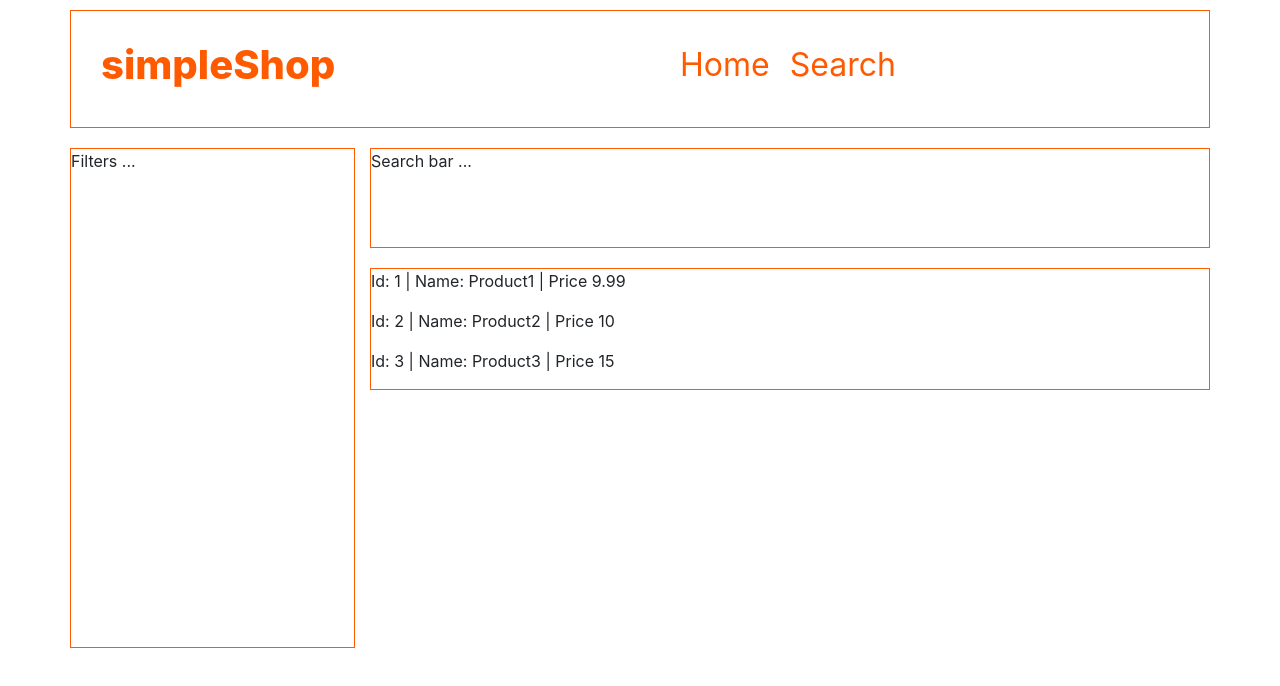
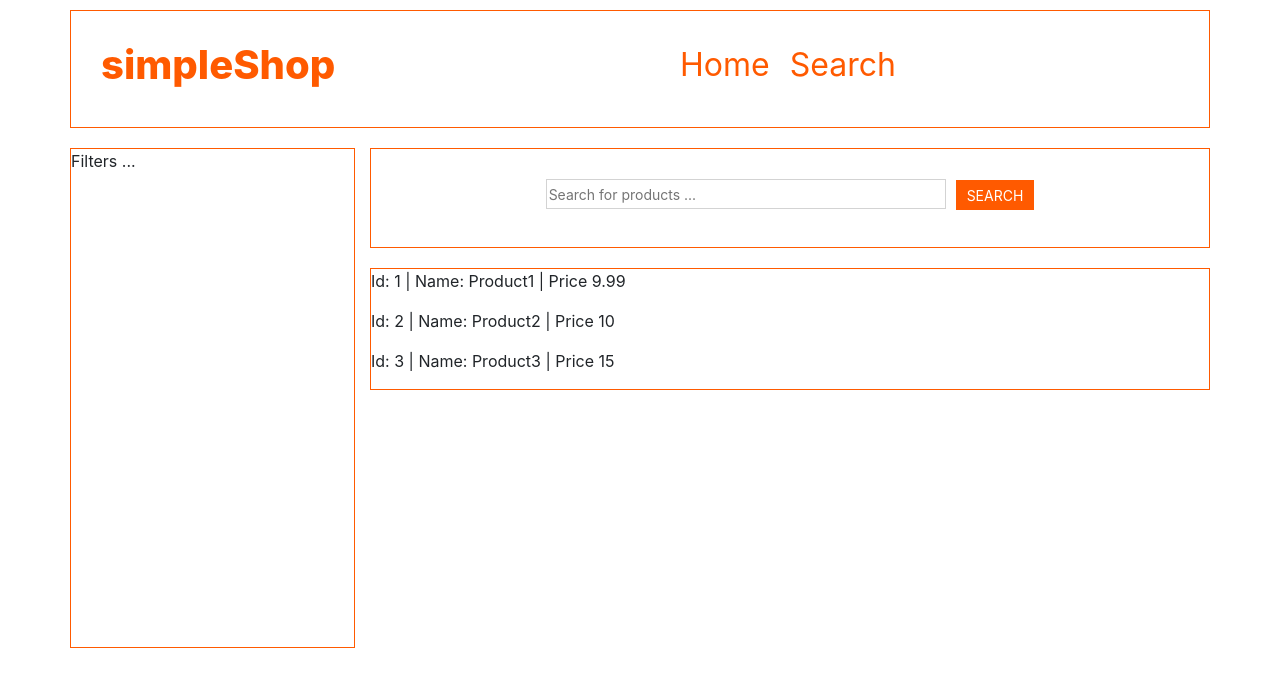
Before and after one commit to BartekMazurek/vue3SimpleShop, a Vue app: page /search in a window 1280 px wide. Shown: the top 686 px of the page. Built offline with nearby package versions, Linux system fonts and the light colour scheme.

Commit message:
Added product search functionality in search bar component

```diff
--- a/src/components/SearchBar.vue
+++ b/src/components/SearchBar.vue
@@ -1,20 +1,71 @@
 <template>
     <div class="search-bar">
-        Search bar ...
+        <div class="content">
+            <input type="text" placeholder="Search for products ..." v-model="queryString">
+            <button class="btn" @click="searchProductByQueryString">SEARCH</button>
+        </div>
     </div>
 </template>
 
 <script>
 
 export default {
-    name: "SearchBar"
+    name: "SearchBar",
+    data: () => ({
+        queryString: ''
+    }),
+    methods: {
+        searchProductByQueryString() {
+            this.$emit('searchQueryString', this.queryString);
+        }
+    }
 }
 
 </script>
 
 <style scoped>
-    .search-bar {
-        height: 100px;
-        border: 1px solid #ff5a00;
-    }
+
+.search-bar {
+    height: 100px;
+    border: 1px solid #ff5a00;
+    display: flex;
+}
+
+.search-bar .content {
+    margin: 30px auto 0;
+}
+
+.search-bar input[type="text"],
+.search-bar input[type="text"]:focus,
+.search-bar input[type="text"]:active {
+    font-size: 14px;
+    color: gray;
+    height: 30px;
+    width: 400px;
+    border: 1px solid lightgray;
+    border-radius: 0px;
+    -webkit-box-shadow: none !important;
+    -moz-box-shadow: none !important;
+    box-shadow: none !important;
+    outline: none;
+}
+
+.search-bar button {
+    background-color: #ff5a00;
+    color: #FFFF;
+    border: 1px solid #ff5a00;
+    height: 30px;
+    margin-left: 10px;
+    padding: 0px 10px 0px 10px;
+    font-size: 14px;
+    border-radius: 0px;
+}
+
+.search-bar button:focus,
+.search-bar button:active {
+    -webkit-box-shadow: none !important;
+    -moz-box-shadow: none !important;
+    box-shadow: none !important;
+}
+
 </style>
```
